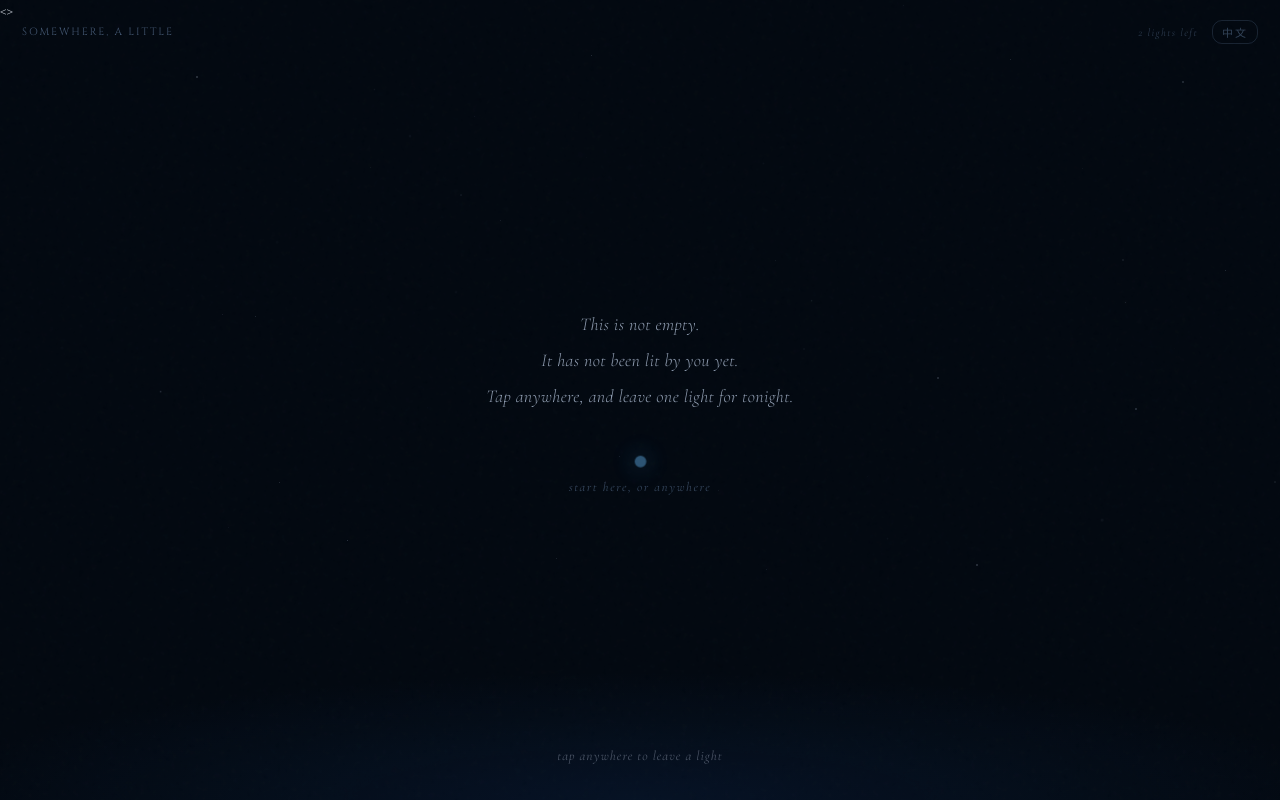
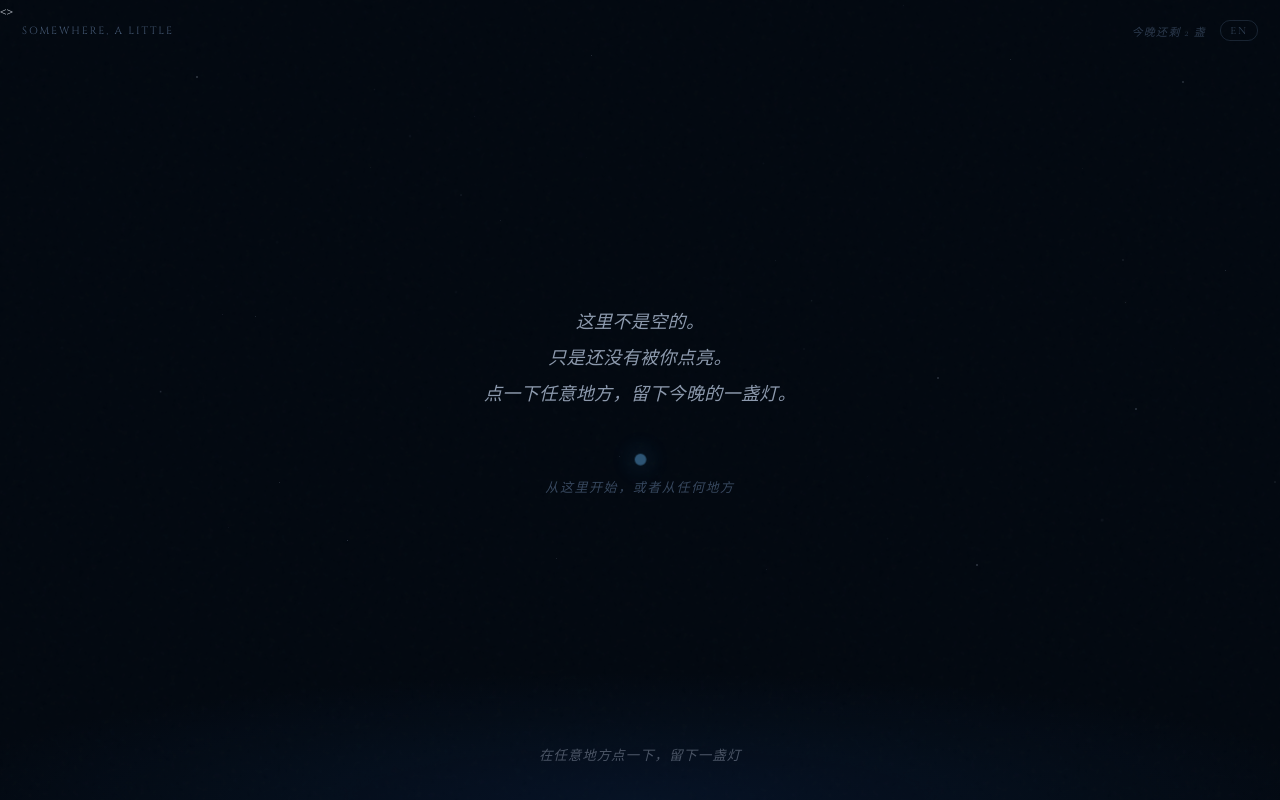
Before and after one commit to yueranwang02/Little-something, a plain HTML site: page index.html in a window 1280 px wide. Drawn offline with nearby package versions, Linux system fonts and the light colour scheme.

Commit message:
Update apple-touch-icon and language default

```diff
--- a/index.html
+++ b/index.html
@@ -8,7 +8,7 @@
 <link href="https://fonts.googleapis.com/css2?family=Cormorant+Garamond:ital,wght@0,300;0,400;1,300;1,400&family=Cinzel:wght@300;400&display=swap" rel="stylesheet"/>
 <link rel="manifest" href="manifest.webmanifest"/>
 <meta name="theme-color" content="#020810"/>
-<link rel="apple-touch-icon" href="icons/icon-192.png"/>
+<link rel="apple-touch-icon" href="icons/icon-512.png"/>
 <style>
 :root {
   --bg: #020810;
@@ -780,7 +780,7 @@ function loadState(){
   if(d===todayStr()){ todayCount=parseInt(localStorage.getItem(SK.count)||'0',10); }
   else{ todayCount=0; localStorage.setItem(SK.date,todayStr()); localStorage.setItem(SK.count,'0'); }
   const sl=localStorage.getItem(SK.lang);
-  currentLang=sl||(navigator.language.startsWith('zh')?'zh':'en');
+  currentLang=sl|| 'zh';
   isFirstVisit=!localStorage.getItem(SK.visited)&&lights.length===0;
 }
 
```
